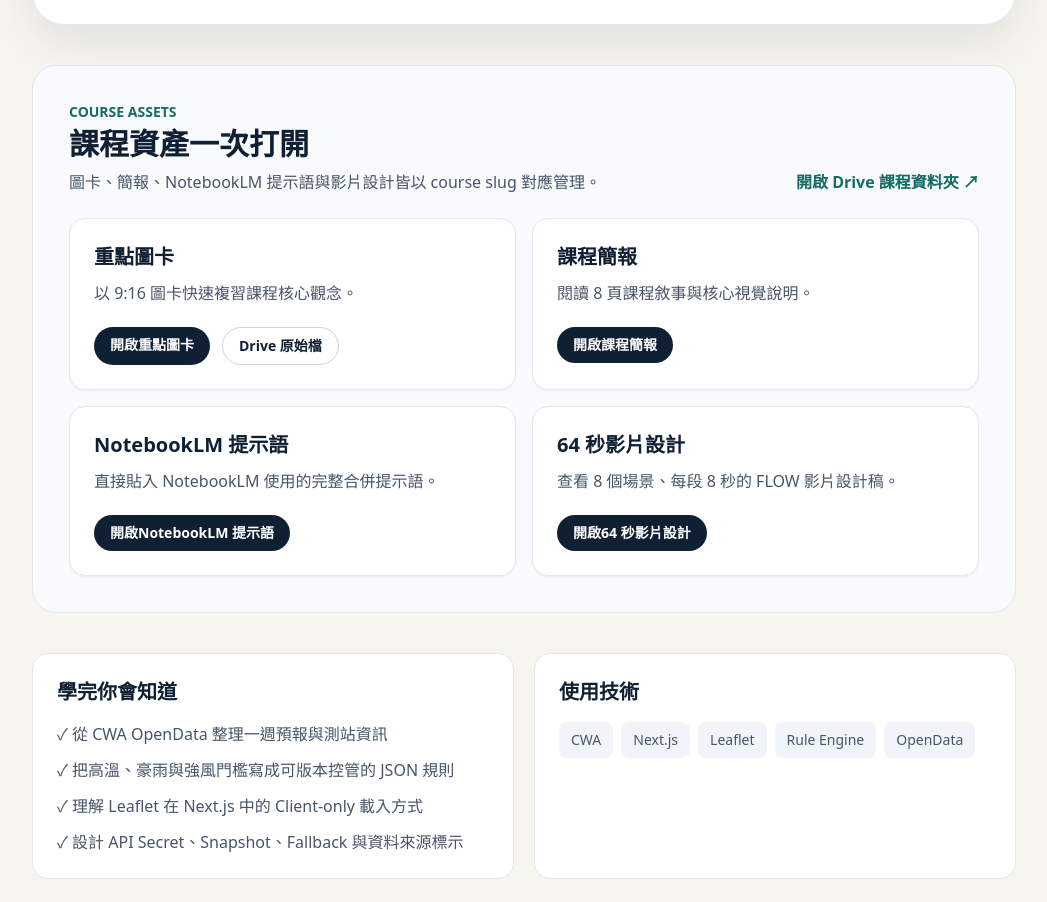
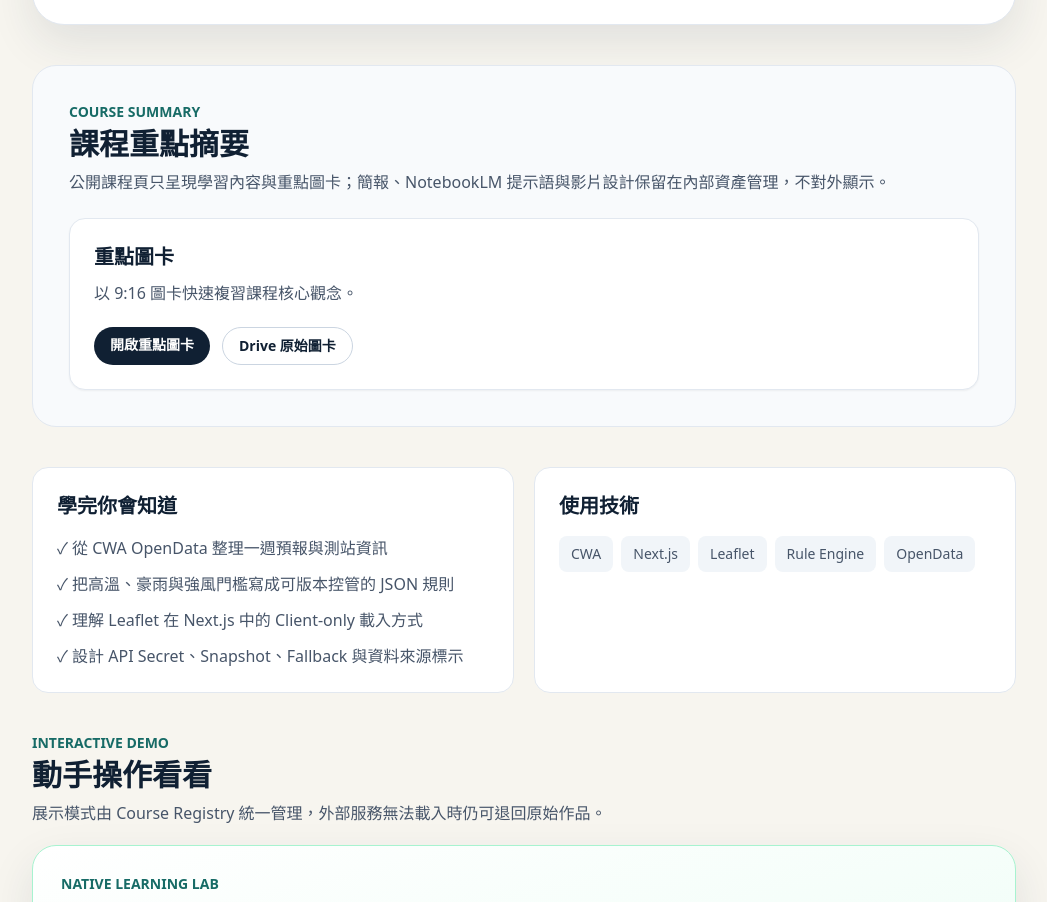
Before and after one commit to gshan1209-cell/AI-Learning-Portfolio, a Next.js app: page /courses/agri-weather-dashboard in a window 1280 px wide. Shown: the part 1153-2055 px from the top of the page, without its empty margins (116-1163 px from the left). Built offline with nearby package versions, Linux system fonts and the light colour scheme.

Commit message:
refactor: hide authoring assets from public course pages

```diff
--- a/src/components/course-assets-panel.tsx
+++ b/src/components/course-assets-panel.tsx
@@ -8,70 +8,36 @@ interface CourseAssetsPanelProps {
 export default function CourseAssetsPanel({ courseSlug, assets }: CourseAssetsPanelProps) {
   if (!assets) return null;
 
-  const items = [
-    {
-      title: "重點圖卡",
-      description: "以 9:16 圖卡快速複習課程核心觀念。",
-      href: `/courses/${courseSlug}/summary`,
-      sourceUrl: assets.summaryCard.url,
-      external: false,
-    },
-    {
-      title: "課程簡報",
-      description: "閱讀 8 頁課程敘事與核心視覺說明。",
-      href: assets.presentation.url,
-      external: true,
-    },
-    {
-      title: "NotebookLM 提示語",
-      description: "直接貼入 NotebookLM 使用的完整合併提示語。",
-      href: assets.notebookLmPrompt.url,
-      external: true,
-    },
-    {
-      title: "64 秒影片設計",
-      description: "查看 8 個場景、每段 8 秒的 FLOW 影片設計稿。",
-      href: assets.videoDesign.url,
-      external: true,
-    },
-  ];
-
   return (
     <section id="section-assets" className="mt-10 scroll-mt-20 rounded-3xl border border-slate-200 bg-slate-50 p-7 md:p-9">
-      <div className="flex flex-col gap-3 md:flex-row md:items-end md:justify-between">
       <div>
-          <p className="text-sm font-black text-brand">COURSE ASSETS</p>
-          <h2 className="mt-1 text-3xl font-black text-ink">課程資產一次打開</h2>
-          <p className="mt-2 text-slate-600">圖卡、簡報、NotebookLM 提示語與影片設計皆以 course slug 對應管理。</p>
-        </div>
-        <a href={assets.driveFolderUrl} target="_blank" rel="noreferrer" className="font-bold text-brand hover:underline">
-          開啟 Drive 課程資料夾 ↗
-        </a>
+        <p className="text-sm font-black text-brand">COURSE SUMMARY</p>
+        <h2 className="mt-1 text-3xl font-black text-ink">課程重點摘要</h2>
+        <p className="mt-2 text-slate-600">公開課程頁只呈現學習內容與重點圖卡；簡報、NotebookLM 提示語與影片設計保留在內部資產管理，不對外顯示。</p>
       </div>
 
-      <div className="mt-6 grid gap-4 md:grid-cols-2">
-        {items.map((item) => (
-          <article key={item.title} className="rounded-2xl border border-slate-200 bg-white p-6 shadow-sm">
-            <h3 className="text-xl font-black text-ink">{item.title}</h3>
-            <p className="mt-2 leading-7 text-slate-600">{item.description}</p>
+      <article className="mt-6 rounded-2xl border border-slate-200 bg-white p-6 shadow-sm">
+        <h3 className="text-xl font-black text-ink">重點圖卡</h3>
+        <p className="mt-2 leading-7 text-slate-600">以 9:16 圖卡快速複習課程核心觀念。</p>
         <div className="mt-5 flex flex-wrap gap-3">
           <a
-                href={item.href}
-                target={item.external ? "_blank" : undefined}
-                rel={item.external ? "noreferrer" : undefined}
+            href={`/courses/${courseSlug}/summary`}
             className="rounded-full bg-ink px-4 py-2 text-sm font-bold text-white"
           >
-                開啟{item.title}
+            開啟重點圖卡
           </a>
-              {item.sourceUrl && (
-                <a href={item.sourceUrl} target="_blank" rel="noreferrer" className="rounded-full border border-slate-300 px-4 py-2 text-sm font-bold text-ink">
-                  Drive 原始檔
+          {assets.summaryCard.url && (
+            <a
+              href={assets.summaryCard.url}
+              target="_blank"
+              rel="noreferrer"
+              className="rounded-full border border-slate-300 px-4 py-2 text-sm font-bold text-ink"
+            >
+              Drive 原始圖卡
             </a>
           )}
         </div>
       </article>
-        ))}
-      </div>
     </section>
   );
 }
```
Lines whose indentation alone changed are shown as unchanged.
